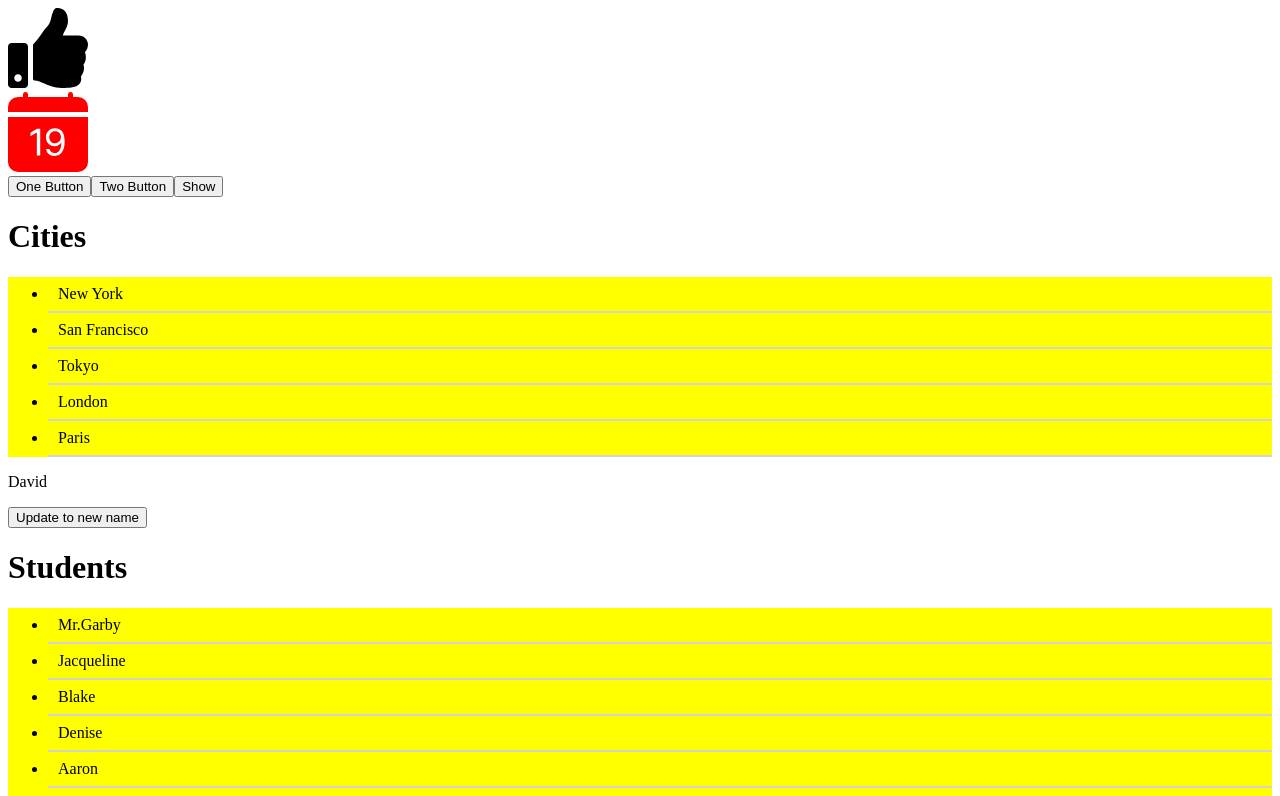
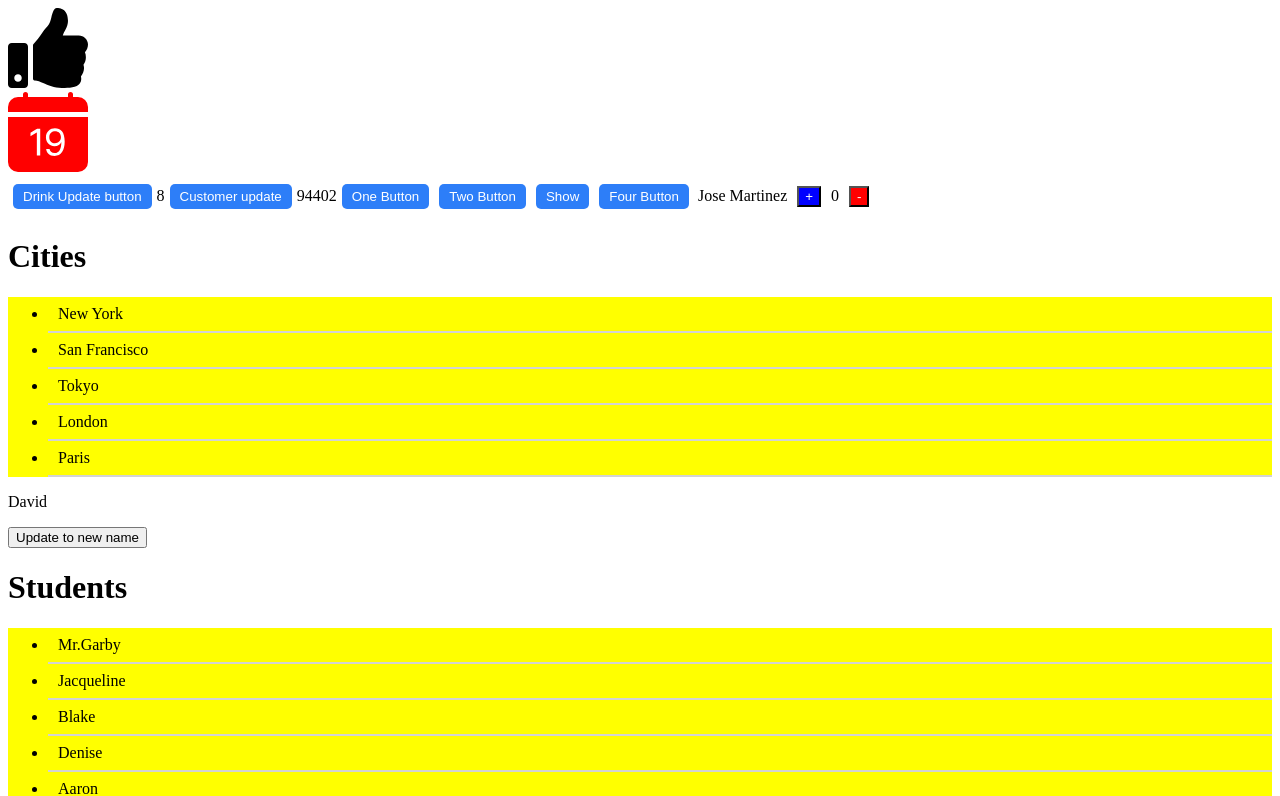
Before and after one commit to n-see/IntroToReact, a React (Vite) app in the folder introReact/: page / in a window 1280 px wide. Shown: the top 796 px of the page. Built offline with nearby package versions, Linux system fonts and the light colour scheme.

Commit message:
like and button style

```diff
--- a/introReact/src/App.tsx
+++ b/introReact/src/App.tsx
@@ -1,4 +1,3 @@
-
 import { useState } from "react";
 import Alert from "./components/Alert/Alert";
 import Button from "./components/Button/Button";
@@ -6,8 +5,8 @@ import ListGroup from "./components/ListGroup/ListGroup";
 import MyuseStateExample from "./components/MyuseStateExample";
 import { BsCalendarDateFill } from "react-icons/bs";
 import Like from "./components/Like/Like";
-import { FaRegThumbsUp } from "react-icons/fa";
-import { FaThumbsUp } from "react-icons/fa";
+import Counter from "./components/Counter/Counter";
+import Message from "./Message";
 
 
 
@@ -39,22 +38,70 @@ function App(){
   const [display, setDisplay] = useState(false)
   const handleClick2 = () => {
     setDisplay(!display)
+  }
 
+  // const [firstName, setFirstName] = useState("Jose")
+  // const [lastName, setLastName] = useState("Martinez")
+  // const fullName = firstName + ' ' + lastName;
+
+  //Use a useState and pass it in an object as the initial state
+
+  const [person, setPerson] = useState({
+    firstName: 'Jose',
+    lastName: 'Martinez'
+  })
+
+//learn how to update an object in our useState
+
+const [drink, setDrink] = useState({
+    title: "Americano",
+    price: 8
+})
+
+//Create a function to update the price of our drink object in our useState
+const handleDrink =() => {
+  const newDrink = {
+    title: drink.title,
+    price: 10
   }
+  setDrink(newDrink);
+  console.log(drink.price);
+}
+  //create a useState with nested objects and update a value
+  const [customer, setCustomer] = useState({
+    name: "jose",
+    address: {
+      city: "stockton",
+      zipCode: 94402
+    }
+  });
+
+//create a function to handle a nested object update the zip code: 95212 and cosole.log it
+
+const handleCustomer = () => {
+  setCustomer({...customer, address:{...customer.address,zipCode:95212}})
+}
 
   return(
     <>
+      {/* <Message />
+      <Message />
+      <Message /> */}
       <div>
-
         <Like />
       </div>
       <BsCalendarDateFill color="red" size={80} />
       <div>
+      <Button color="primary" onClickFunction={handleDrink}>Drink Update button</Button><span>{drink.price}</span>
+      <Button color="primary" onClickFunction={handleCustomer}>Customer update</Button><span>{customer.address.zipCode}</span>
         {/* (display == true) ? <Alert> YOu Clicked .. <Alert /> : null */}
         {display ? <Alert closeAlertFunction={handleClick2}> You clicked the Show Button! </Alert> : null}
         <Button color="primary" onClickFunction={handleClick}>One Button</Button>
         <Button color="success" onClickFunction={handleClick}>Two Button</Button>
         <Button color="danger" onClickFunction={handleClick2}>Show</Button>
+        <Button color="info" onClickFunction={handleClick2}>Four Button</Button> {person.firstName} { person.lastName}
+
+        <Counter />
         <ListGroup onSelectedItem={handleSelectedItem} items={items} heading="Cities"/>
         <ListGroup onSelectedItem={handleSelectedItem} items={students} heading="Students"/>
         <ListGroup onSelectedItem={handleSelectedItem} items={cars} heading="cars"/>
--- a/introReact/src/components/Button/Button.module.css
+++ b/introReact/src/components/Button/Button.module.css
@@ -0,0 +1,11 @@
+.btnPrimary{
+    background-color: rgb(45, 126, 248);
+    color: white;
+    padding: 5px 10px;
+    border-radius: 5px;
+    margin: 5px;
+    border: none;
+}
+.btnPrimary:Hover{
+    background-color: rgb(45, 109, 248);
+}
--- a/introReact/src/components/Button/Button.tsx
+++ b/introReact/src/components/Button/Button.tsx
@@ -9,7 +9,7 @@ const Button = ({children, color, onClickFunction}:ButtonProps) => {
 
   return (
     <>
-    <button className={`btn btn-${color}`} onClick={onClickFunction}>{children}</button>
+    <button className={styles['btnPrimary']} onClick={onClickFunction}>{children}</button>
 
     </>
   )
--- /dev/null
+++ b/introReact/src/components/Counter/Counter.module.css
@@ -0,0 +1,10 @@
+.btnPrimary{
+    background-color: blue;
+    color: white;
+    margin: 10px;
+}
+.btnSecondary{
+    background-color: red;
+    color: white;
+    margin: 10px;
+}
--- /dev/null
+++ b/introReact/src/components/Counter/Counter.tsx
@@ -0,0 +1,37 @@
+import { useState } from 'react'
+import Styles from './Counter.module.css'
+
+
+//This is our Counter Component with a return and a export default
+const Counter = () => {
+
+  const [counter, setCounter] = useState(0)
+  const handleIncrement = () => {
+    setCounter(preCount => preCount + 1)
+    console.log(counter)
+  }
+
+  const handleDecrement = () => {
+    if(counter > 0){
+      setCounter(prevCount => prevCount - 1)
+    }
+  }
+//We need a use state
+
+//one Functions one th handle our increment a
+
+//One function to  decrement
+
+
+
+  return (
+    <>
+      {/* We need two buttons one to increment and one to decrement */}
+      <button className={Styles['btnPrimary']} onClick={handleIncrement}>+</button>
+      <span>{counter}</span>
+      <button className={Styles['btnSecondary']} onClick={handleDecrement}>-</button>
+    </>
+  )
+}
+
+export default Counter
--- a/introReact/src/components/Like/Like.tsx
+++ b/introReact/src/components/Like/Like.tsx
@@ -11,9 +11,7 @@ const Like = () => {
     }
   return (
     <>
-        <div>
             {changeImage ? <FaRegThumbsUp size={80} onClick={toggleImg}/> : <FaThumbsUp size={80} onClick={toggleImg}/>}
-        </div>
     </>
   )
 }
```
Also changed, not shown: introReact/src/Message.tsx (+9 -1 lines).
